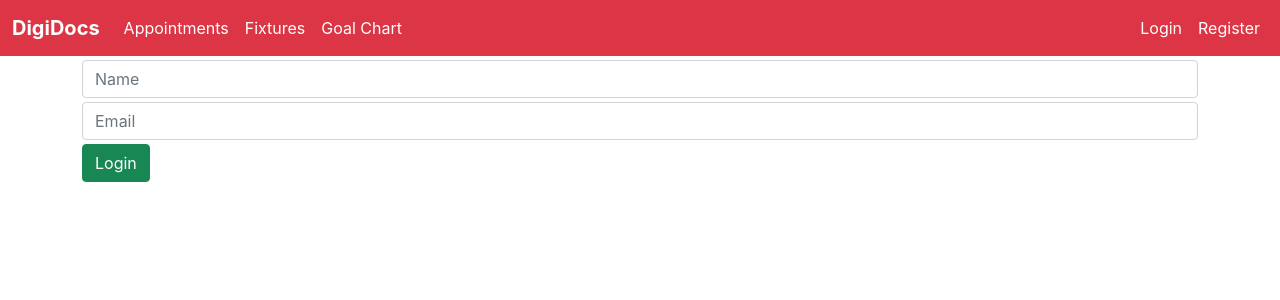
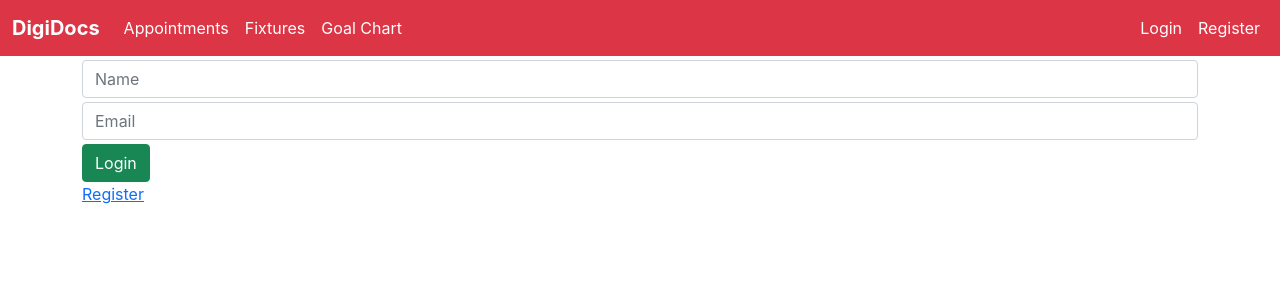
Before and after one commit to Moreneecoder/digidocs-client, a React (Create React App) app: page /login in a window 1280 px wide. Shown: the top 300 px of the page. Built offline with nearby package versions, Linux system fonts and the light colour scheme.

Commit message:
Add login link to Register component and vice versa

```diff
--- a/src/containers/Login.js
+++ b/src/containers/Login.js
@@ -1,6 +1,6 @@
 import { useState } from 'react';
 import { useDispatch } from 'react-redux';
-import { useNavigate } from 'react-router-dom';
+import { Link, useNavigate } from 'react-router-dom';
 import { auth } from '../hooks/http';
 import { authSuccess } from '../actions';
 
@@ -59,6 +59,8 @@
 
         <button type="submit" className="btn btn-success mt-1">Login</button>
       </form>
+
+      <Link to="/register">Register</Link>
     </div>
   );
 };
--- a/src/containers/Register.js
+++ b/src/containers/Register.js
@@ -1,6 +1,6 @@
 import { useState } from 'react';
 import { useDispatch } from 'react-redux';
-import { useNavigate } from 'react-router-dom';
+import { Link, useNavigate } from 'react-router-dom';
 import { auth } from '../hooks/http';
 import { authSuccess } from '../actions';
 
@@ -78,6 +78,8 @@
 
         <button type="submit" className="btn btn-success mt-1">Register</button>
       </form>
+
+      <Link to="/login">Login</Link>
     </div>
   );
 };
```
